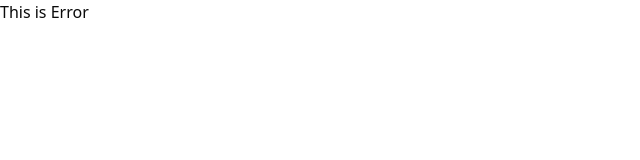
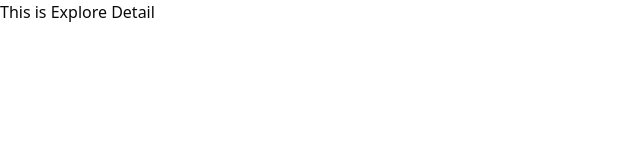
Before and after one commit to Pannnomaly/GroupProject-6-React, a React (Vite) app: page /explore in a window 1280 px wide. Before the commit this address had no page. Shown: the top 160 px of the page, without its empty margins (0-640 px from the left). Built offline with nearby package versions, Linux system fonts and the light colour scheme.

Commit message:
fix: add button link and add explore page

```diff
--- a/src/main.jsx
+++ b/src/main.jsx
@@ -15,6 +15,7 @@ import User from './pages/User.jsx';
 import ContactUs from './pages/ContactUs.jsx';
 import AdminDashboard from './pages/AdminDashboard';
 import Admin from './pages/Admin';
+import Explore from './pages/ExploreDetail';
 
 const router = createBrowserRouter([
   {
@@ -35,6 +36,7 @@ const router = createBrowserRouter([
           { path: "contactus", element: <ContactUs /> },
           { path: "admindashboard", element: <AdminDashboard /> },
           { path: "admin", element: <Admin/> },
+          { path: "explore", element: <Explore/> },
         ],
       },
     ],
--- a/src/pages/Error.jsx
+++ b/src/pages/Error.jsx
@@ -1,9 +1,8 @@
 export default function Error ()
 {
-    console.log("Error here");
     return (
-        <div>
-            <h1>This is Error</h1>
+        <div className="min-h-screen flex justify-center items-center">
+            <h1 className="text-4xl">404 - Page not found!</h1>
         </div>
     );
 }
--- /dev/null
+++ b/src/pages/ExploreDetail.jsx
@@ -0,0 +1,8 @@
+export default function Explore ()
+{
+    return (
+        <div>
+            <h1>This is Explore Detail</h1>
+        </div>
+    );
+}
--- a/src/pages/Homepage.jsx
+++ b/src/pages/Homepage.jsx
@@ -1,6 +1,7 @@
 import Footer from "@/components/Footer";
 import React from "react";
 import { motion, useScroll, useTransform } from "framer-motion";
+import { Link } from "react-router-dom";
 
 const Homepage = () => {
     const handleMenuClick = () => {
@@ -30,9 +31,11 @@ const Homepage = () => {
                     />
                 </a>
 
+                <Link to="roomdetail">
                     <button className="px-6 py-2 sm:px-8 md:px-12 border border-[#EFEDEA] uppercase tracking-wide hover:bg-[#EFEDEA] hover:text-[#134A5F] transition text-sm sm:text-base">
                         Book Now
                     </button>
+                </Link>
             </header>
 
             {/* ================= HERO ================= */}
@@ -73,9 +76,11 @@ const Homepage = () => {
                         MonkeyDB UIIA Hotel Bangkok
                     </p>
 
+                    <Link to="roomdetail">
                         <button className="border border-[#958574] px-8 sm:px-12 md:px-20 py-2 text-sm sm:text-xl tracking-wider text-[#6C5B5C] hover:bg-[#BBAF90] hover:border-transparent  hover:text-[#ffff] transition">
                             HOTEL DETAILS
                         </button>
+                    </Link>
                 </div>
             </section>
 
@@ -103,9 +108,11 @@ const Homepage = () => {
                         </p>
 
                         <div className="text-center md:text-left">
+                        <Link to="explore">
                             <button className="border border-[#C9B28C] px-8 sm:px-12 md:px-20 py-2 text-sm sm:text-base tracking-wider text-[#134A5F] hover:bg-[#6C5B5C] hover:border-transparent hover:text-[#EFEDEA] transition">
                                 EXPLORE HIGHLIGHTS
                             </button>
+                        </Link>
                     </div>
                 </div>
                 </div>
```
Lines whose indentation alone changed are shown as unchanged.
